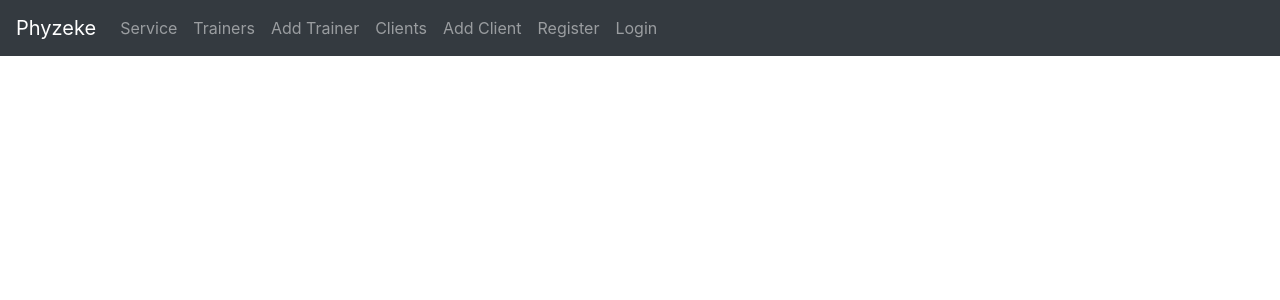
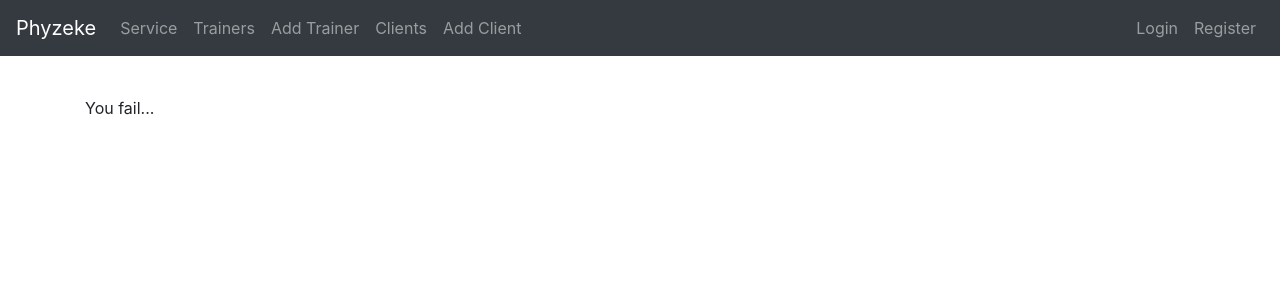
Before and after one commit to daeyoungchoe/CIS4375_Project, a Vue app in the folder frontend/: page /trainers/1 in a window 1280 px wide. Before the commit this address had no page. Shown: the top 300 px of the page. Built offline with nearby package versions, Linux system fonts and the light colour scheme; no server answers.

Commit message:
moved nav items right

```diff
--- a/frontend/src/App.vue
+++ b/frontend/src/App.vue
@@ -18,12 +18,14 @@
           <li class="nav-item">
           <router-link to="/addClient" class="nav-link">Add Client</router-link>
         </li>
-        <li class="nav-item">
+      </div>
+      <div class="navbar-nav mr-right">
+      <li class="nav-item">
+          <router-link to="/add" class="nav-link">Login</router-link>
+      </li>
+      <li class="nav-item">
           <router-link to="/addLogin" class="nav-link">Register</router-link>
-        </li>
-        <li class="nav-item">
-          <router-link to="/add" class="nav-link">Login</router-link>
-        </li>
+      </li>
       </div>
     </nav>
     <div class="container mt-3">
--- a/frontend/src/components/Trainer.vue
+++ b/frontend/src/components/Trainer.vue
@@ -1,5 +1,5 @@
 <template>
-  <div class="edit-form">
+  <div v-if="currentTrainer" class="edit-form">
     <h4>Trainer List</h4>
     <form>
       <div class="form-group">
@@ -75,6 +75,10 @@
     </button>
     <p>{{ message }}</p>
   </div>
+  <div v-else>
+    <br />
+    <p>You fail...</p>
+  </div>
 </template>
 <script>
 import TrainerDataService from "../services/TrainerDataService";
@@ -82,7 +86,7 @@ export default {
   name: "editTrainer",
   data() {
     return {
-      currentTrainer: null,
+      currentTrainer: 0,
       message: ''
     };
   },
```
